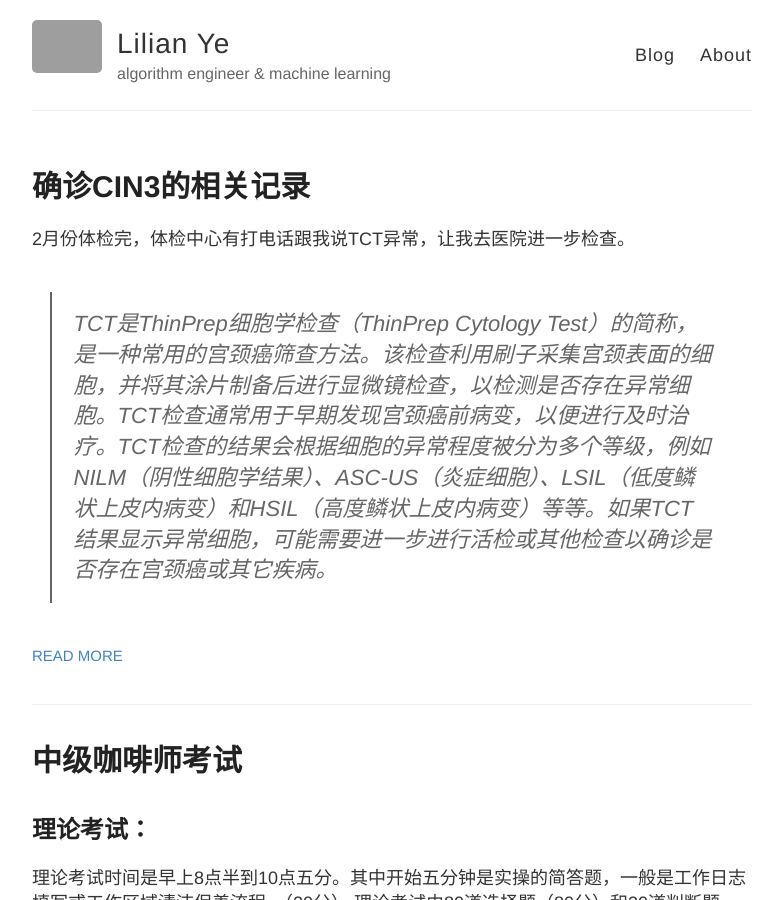
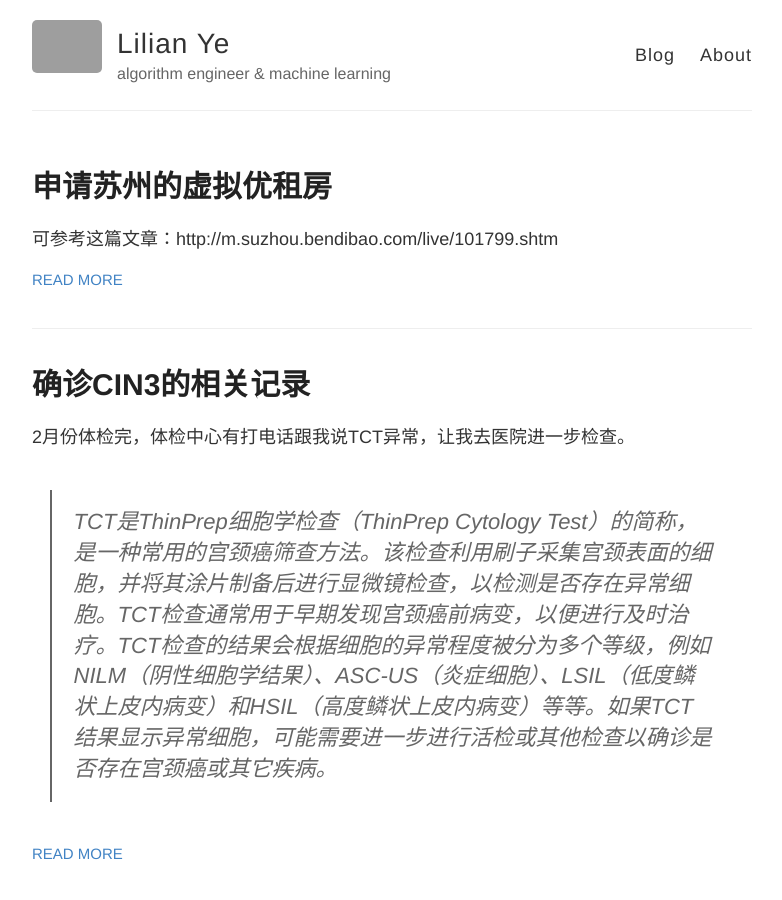
Before and after one commit to LilianYe/LilianYe.github.io, a Jekyll site: the page built from index.html, in a window 1280 px wide and 900 px high. Shown: the whole window, without its empty margins (248-1030 px from the left). Built offline with Jekyll 4.4.1, drawn with Linux system fonts in a browser that asks for light colours; part of the change alters nothing that is shown; grey boxes are pictures that could not be loaded.

Commit message:
add new post

```diff
--- /dev/null
+++ b/_posts/2023-06-19-虚拟优租房.md
@@ -0,0 +1,11 @@
+---
+layout: post
+title: 申请苏州的虚拟优租房
+---
+
+可参考这篇文章：http://m.suzhou.bendibao.com/live/101799.shtm
+
+实际申请过程的几个注意点：
+1. 先搞定租赁合同发票：园区里的房子可以代开发票，可以直接在app里操作（但我房东搞不定），也可以去线下操作，20分钟内搞定。需要携带的材料包括：双方的身份证、不动产证、租房合同。
+2. 需要缴纳总租金的2.5%税费。
+3. 在系统里上传的租房合同上的地址必须跟不动产证上的地址一字不差。
```
Also changed, not shown: _posts/2023-03-18-CIN3.md (+8 -0 lines).
